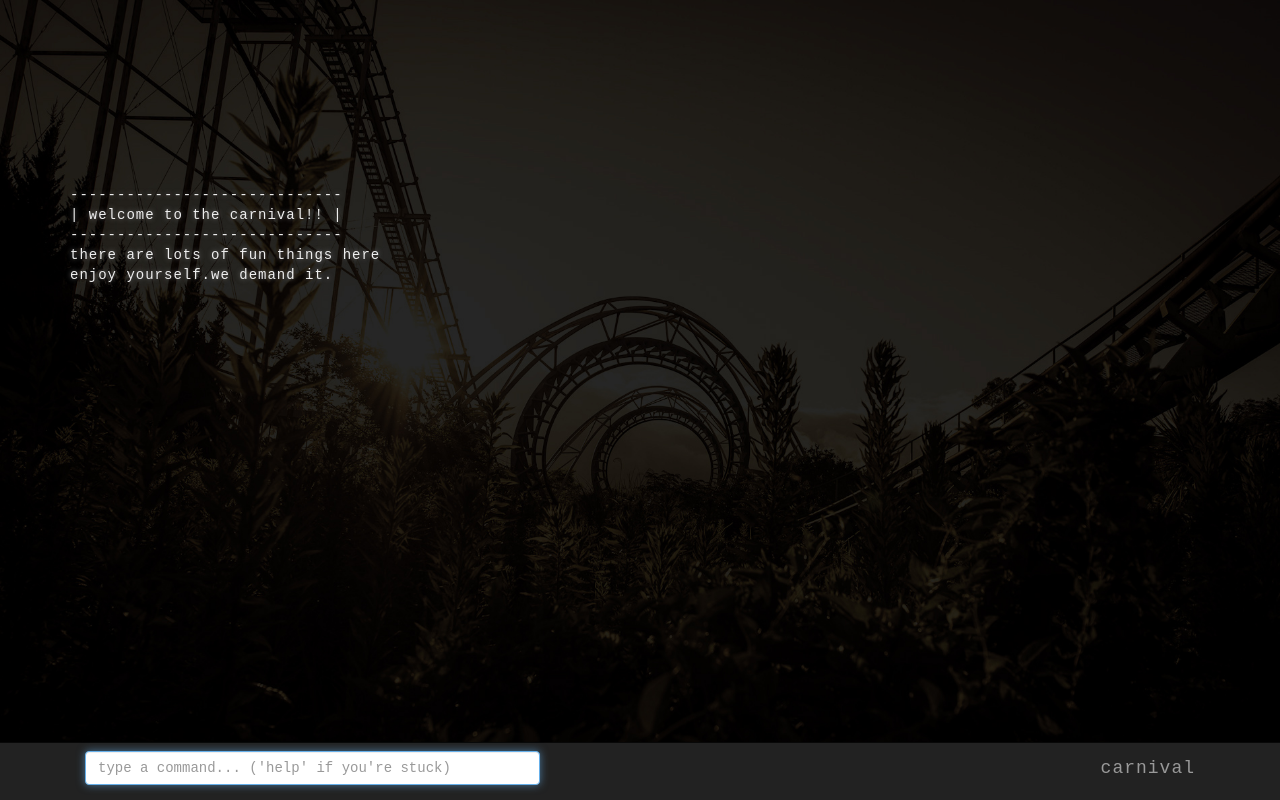
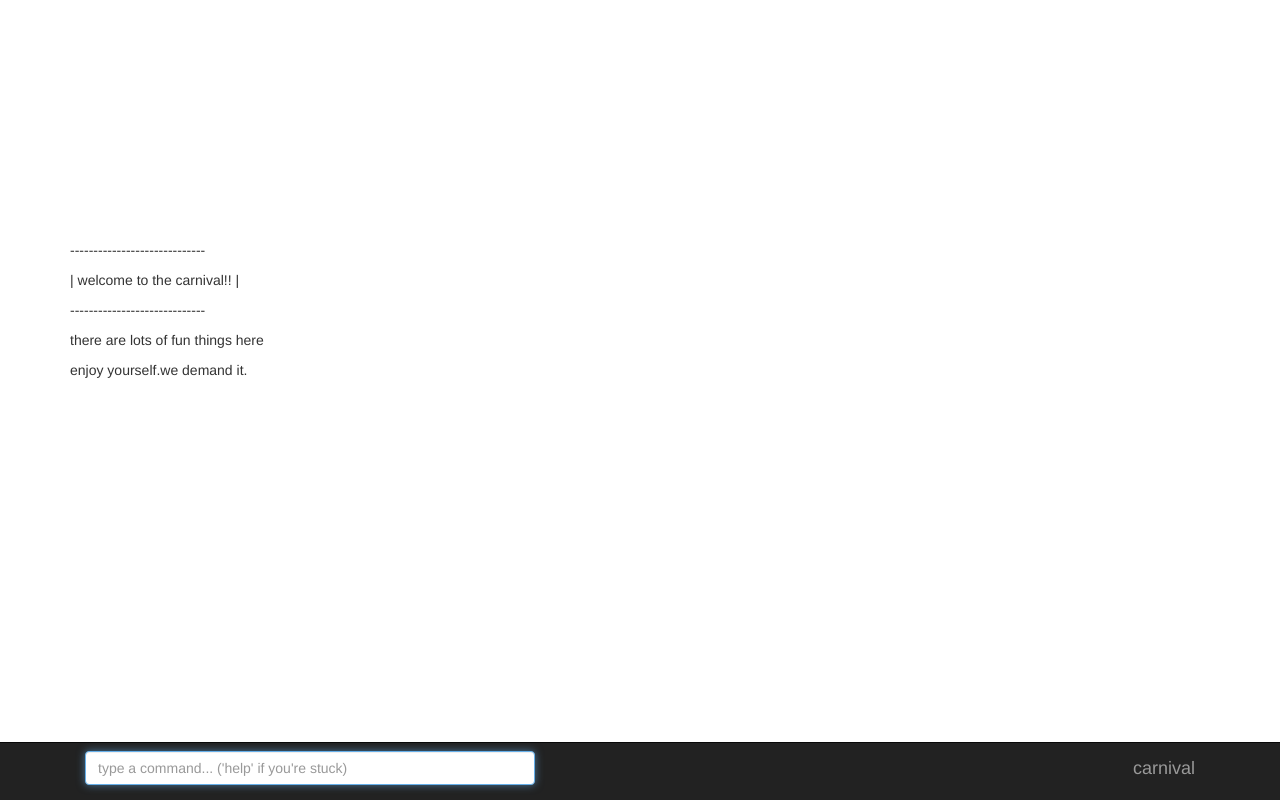
Before and after one commit to trevorsargent/voya.js, a plain HTML site: page index.html in a window 1280 px wide. Drawn offline with nearby package versions, Linux system fonts and the light colour scheme.

Commit message:
lighten index

```diff
--- a/css/carnival.css
+++ /dev/null
@@ -1,41 +0,0 @@
-body{
-	background: #000000 url(../images/carnival.jpg) no-repeat;
-	background-size: 100%;
-	padding-top: 0px;
-	height: 100%;
-	background-attachment: fixed;
-}
-
-
-form{
-	font-family: monospace;
-	letter-spacing: 1px;
-}
-
-p{
-	margin: 0;
-}
-
-.blackWrap{
-	color: #eee;
-	padding: 25px;
-	text-shadow:0px 0px 5px #777;
-	font-family: monospace;
-	letter-spacing: 1px;
-	text-align: center;
-	height:100%;
-	min-height: 100%;
-	display: block;
-}
-
-#console{
-	/*height: 450px;*/
-	text-align: left;
-	overflow: auto;
-	padding-bottom: 90px;
-}
-
-.navbar-brand{
-	font-family: monospace;
-	letter-spacing: 1px;
-}
--- a/index.html
+++ b/index.html
@@ -1,30 +1,21 @@
 <!DOCTYPE html>
 <html>
+
 <head>
 	<meta charset="utf-8">
 	<title>carnival</title>
 
 	<link rel="stylesheet" href="css/bootstrap.min.css">
-        <link href='http://fonts.googleapis.com/css?family=Neuton:200,400' rel='stylesheet' type='text/css'>
+	<link rel="stylesheet" href="css/voya.js.css">
 </head>
+
 <body>
-
-<link rel="stylesheet" href="css/carnival.css">
-
 	<div class="col-sm-12 blackWrap" id="console">
-
 		<div class="container">
-        <!--
-		ALLOWS CONTENT TO BE INSERTED BEFORE THIS
-		-->
 			<div id="placeholder"></div>
-
+		</div>
 	</div>
 
-</div>
-<!--
-	INPUT
-	-->
 	<div class="navbar navbar-inverse navbar-fixed-bottom">
 		<div class="container">
 			<div class="navbar-brand navbar-right">carnival</div>
@@ -35,9 +26,9 @@
 			</div>
 		</div>
 	</div>
-<script   src="https://code.jquery.com/jquery-3.1.1.min.js"   integrity="sha256-hVVnYaiADRTO2PzUGmuLJr8BLUSjGIZsDYGmIJLv2b8="   crossorigin="anonymous"></script>
+	<script src="https://code.jquery.com/jquery-3.1.1.min.js" integrity="sha256-hVVnYaiADRTO2PzUGmuLJr8BLUSjGIZsDYGmIJLv2b8=" crossorigin="anonymous"></script>
 	<script src="js/ga-script.js"></script>
-<script src="https://www.gstatic.com/firebasejs/3.5.3/firebase.js"></script>
 	<script src="js/engine.js"></script>
 </body>
+
 </html>
```
Lines whose indentation alone changed are shown as unchanged.
